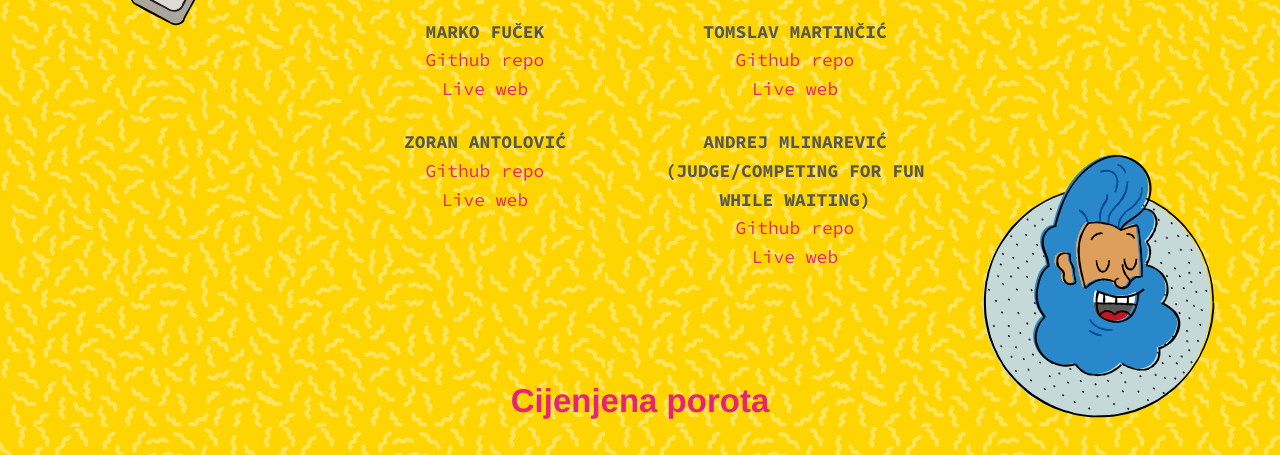
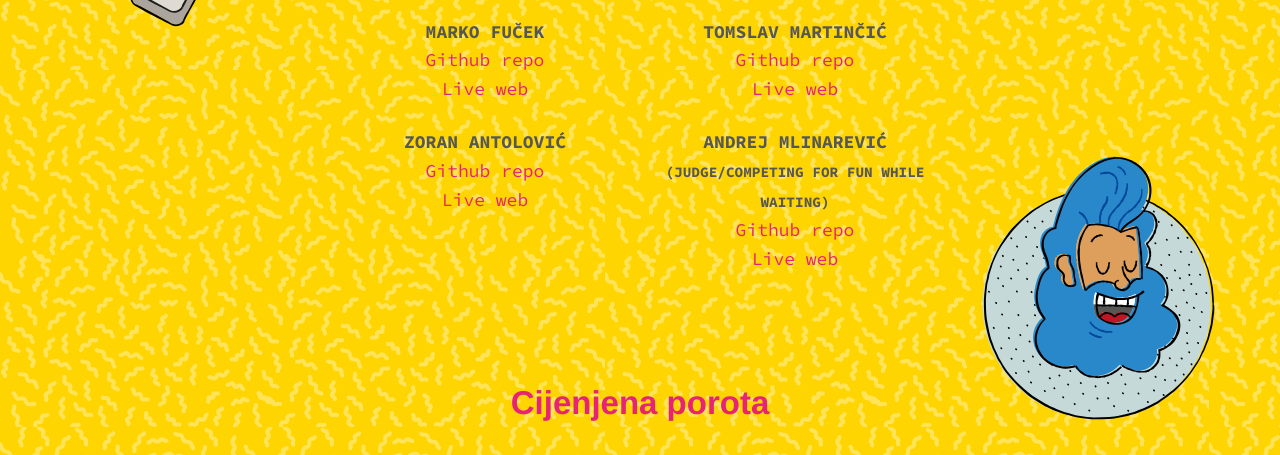
Before and after one commit to frontendos/winners-bh, a website: page index.html in a window 1280 px wide. Shown: the part 1000-1455 px from the top of the page. Drawn offline with Linux system fonts and the light colour scheme; a script that the page names is missing.

Commit message:
type changes

```diff
--- a/index.html
+++ b/index.html
@@ -166,7 +166,7 @@
 									</p>
 								</li>
 								<li class="spc--bottom--med col-sml-12 col-med-6">
-									<p class="type--bold type--uppercase">Andrej Mlinarević (judge/competing for fun while waiting)</p>
+									<p class="type--bold type--uppercase">Andrej Mlinarević <small>(judge/competing for fun while waiting)</small></p>
 									<p>
 										<a target="_blank" href="https://github.com/frontendos/mlinarevic-bh2016">Github repo</a>
 									</p>
```
